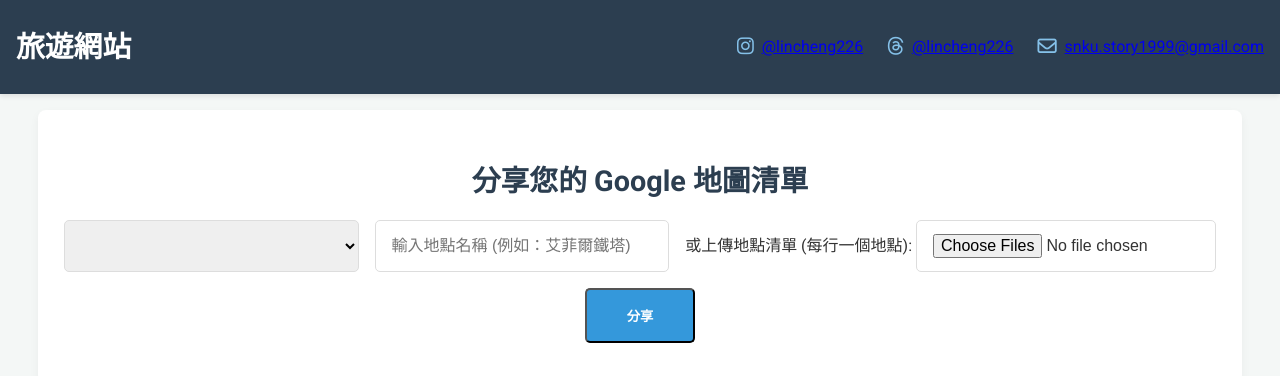
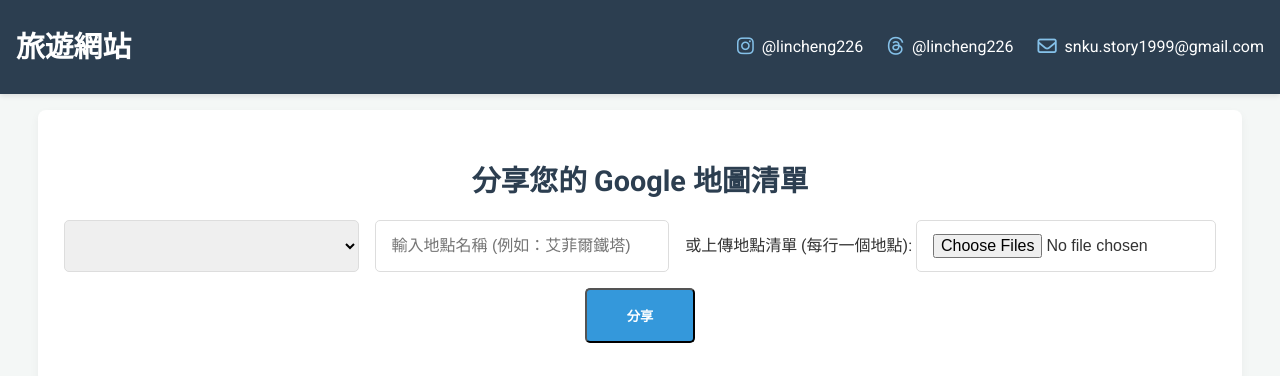
Before and after one commit to azusakawa/travel-website, a website: page index.html in a window 1280 px wide. Shown: the top 376 px of the page. Drawn offline with Linux system fonts and the light colour scheme; some packages are replaced by stand-ins of ours; no server answers.

Commit message:
Add links color

```diff
--- a/style.css
+++ b/style.css
@@ -53,6 +53,12 @@
     margin-right: 0.5rem;
     font-size: 1.2rem; /* Adjust icon size */
     color: #85c1e9;
+}
+
+.social-links a {
+    color: #ffffff;
+    text-decoration: none;
+    transition: color 0.3s ease;
 }
 
 .btn {
```
